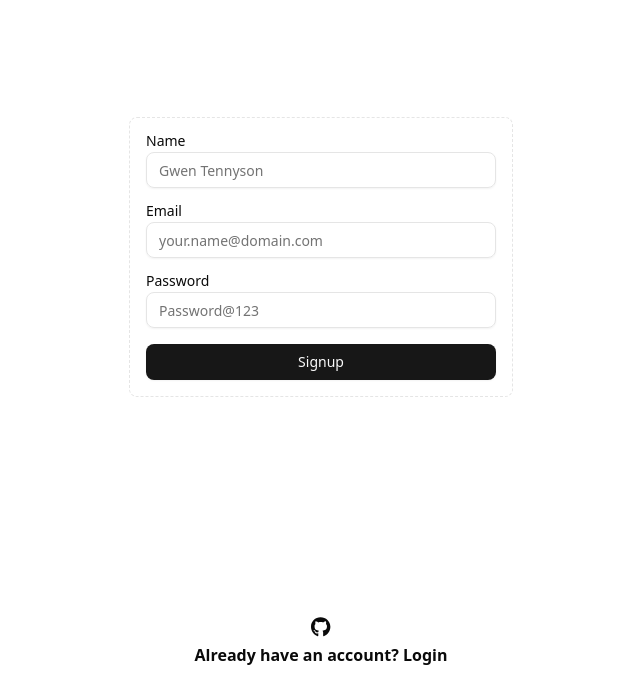
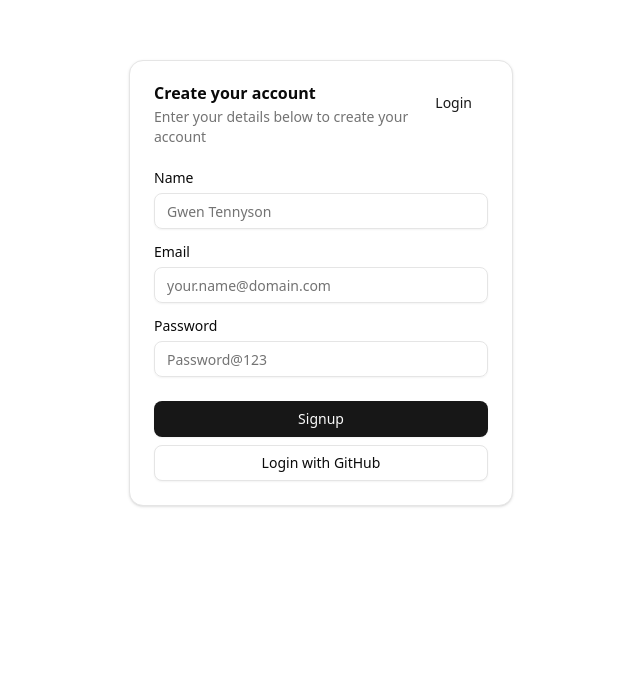
Before and after one commit to arsalanansariofficial/healthify, a Next.js app in the folder frontend/next/: page /signup in a window 1280 px wide. Shown: the part 117-800 px from the top of the page, without its empty margins (319-959 px from the left). Built offline with nearby package versions, Linux system fonts and the light colour scheme; no server answers.

Commit message:
Update signup page

```diff
--- a/frontend/next/app/signup/page.tsx
+++ b/frontend/next/app/signup/page.tsx
@@ -1,27 +1,82 @@
 'use client';
 
 import Link from 'next/link';
+import { toast } from 'sonner';
 import { useActionState } from 'react';
 import { signIn } from 'next-auth/react';
-import { faGithub } from '@fortawesome/free-brands-svg-icons';
-import { FontAwesomeIcon } from '@fortawesome/react-fontawesome';
 
 import { signup } from '@/lib/actions';
+import * as CN from '@/components/ui/card';
 import { Input } from '@/components/ui/input';
 import { Label } from '@/components/ui/label';
 import { Button } from '@/components/ui/button';
 
 export default function Page() {
-  const [state, action, pending] = useActionState(signup, undefined);
+  const [state, action, pending] = useActionState(async function (
+    prevState: unknown,
+    formData: FormData
+  ) {
+    const result = await signup(prevState, formData);
+
+    if (result?.success) {
+      toast(result.message, {
+        position: 'top-center',
+        description: (
+          <span className="text-foreground">
+            {new Date().toLocaleString('en-US', {
+              hour12: true,
+              month: 'long',
+              day: '2-digit',
+              weekday: 'long',
+              year: 'numeric',
+              hour: 'numeric',
+              minute: '2-digit'
+            })}
+          </span>
+        )
+      });
+    }
+
+    if (!result?.success && result?.message) {
+      toast(<h2 className="text-destructive">{result?.message}</h2>, {
+        position: 'top-center',
+        description: (
+          <p className="text-destructive">
+            {new Date().toLocaleString('en-US', {
+              hour12: true,
+              month: 'long',
+              day: '2-digit',
+              weekday: 'long',
+              year: 'numeric',
+              hour: 'numeric',
+              minute: '2-digit'
+            })}
+          </p>
+        )
+      });
+    }
+
+    return result;
+  }, undefined);
 
   return (
     <main className="row-start-2 grid grid-rows-1 p-4">
-      <section className="place-self-center">
-        <form
-          action={action}
-          className="min-w-sm space-y-4 rounded-md border border-dashed p-4"
-        >
-          <div className="space-y-1">
+      <section className="grid place-items-center gap-4 place-self-center">
+        <CN.Card className="min-w-sm">
+          <CN.CardHeader>
+            <CN.CardTitle>Create your account</CN.CardTitle>
+            <CN.CardDescription>
+              Enter your details below to create your account
+            </CN.CardDescription>
+            <CN.CardAction>
+              <Button variant="link">
+                <Link href="/login">Login</Link>
+              </Button>
+            </CN.CardAction>
+          </CN.CardHeader>
+          <CN.CardContent>
+            <form id="signup-form" className="space-y-4">
+              <div className="space-y-2">
                 <Label htmlFor="name">Name</Label>
                 <Input
                   id="name"
@@ -31,10 +86,12 @@ export default function Page() {
                   placeholder="Gwen Tennyson"
                 />
                 {state?.errors?.name && (
-              <p className="text-destructive text-xs">{state.errors.name}</p>
+                  <p className="text-destructive text-xs">
+                    {state.errors.name}
+                  </p>
                 )}
               </div>
-          <div className="space-y-1">
+              <div className="space-y-2">
                 <Label htmlFor="email">Email</Label>
                 <Input
                   id="email"
@@ -44,10 +101,12 @@ export default function Page() {
                   placeholder="your.name@domain.com"
                 />
                 {state?.errors?.email && (
-              <p className="text-destructive text-xs">{state.errors.email}</p>
+                  <p className="text-destructive text-xs">
+                    {state.errors.email}
+                  </p>
                 )}
               </div>
-          <div className="space-y-1">
+              <div className="space-y-2">
                 <Label htmlFor="password">Password</Label>
                 <Input
                   id="password"
@@ -62,29 +121,28 @@ export default function Page() {
                   </p>
                 )}
               </div>
-          {state?.message && (
-            <p className="text-destructive text-xs">{state.message}</p>
-          )}
+            </form>
+          </CN.CardContent>
+          <CN.CardFooter className="grid gap-2">
             <Button
               type="submit"
+              form="signup-form"
               disabled={pending}
-            className="w-full cursor-pointer"
+              formAction={action}
+              className="cursor-pointer"
             >
-            {!pending ? 'Signup' : 'Signing Up...'}
+              {pending ? 'Signing up...' : 'Signup'}
             </Button>
-        </form>
+            <Button
+              variant="outline"
+              className="cursor-pointer"
+              onClick={() => signIn('github')}
+            >
+              Login with GitHub
+            </Button>
+          </CN.CardFooter>
+        </CN.Card>
       </section>
-      <footer className="grid place-items-center gap-1">
-        <button onClick={() => signIn('github')} className="cursor-pointer">
-          <FontAwesomeIcon icon={faGithub} size="lg" />
-        </button>
-        <Link
-          href="/login"
-          className="font-semibold underline-offset-2 hover:underline"
-        >
-          Already have an account? Login
-        </Link>
-      </footer>
     </main>
   );
 }
--- a/frontend/next/lib/actions.ts
+++ b/frontend/next/lib/actions.ts
@@ -343,7 +343,7 @@ export async function signup(
       name,
       email,
       password,
-      message: 'Email already exist.'
+      message: '⚠️ Email already exist!'
     };
   }
 
```
Lines whose indentation alone changed are shown as unchanged.
